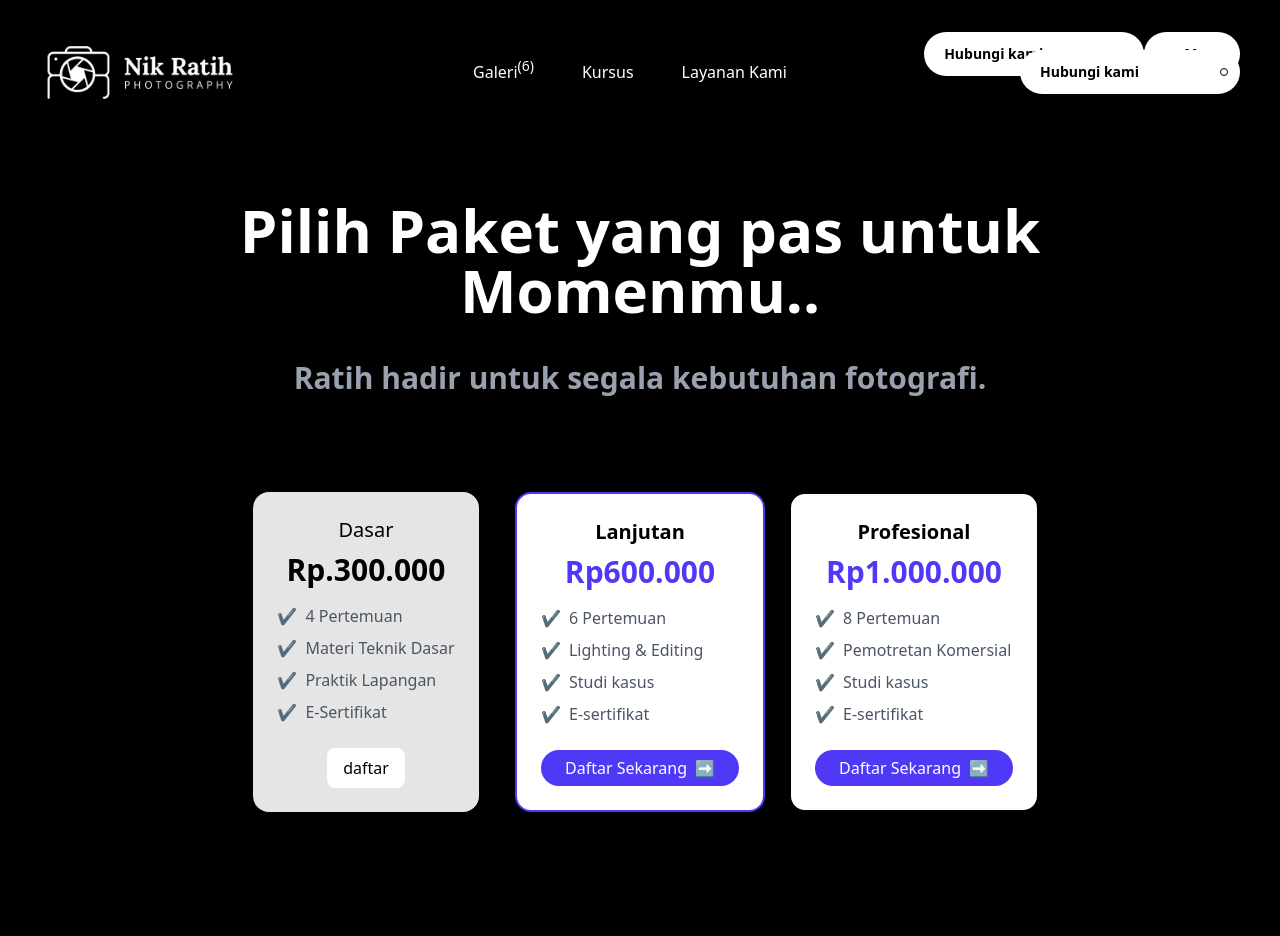
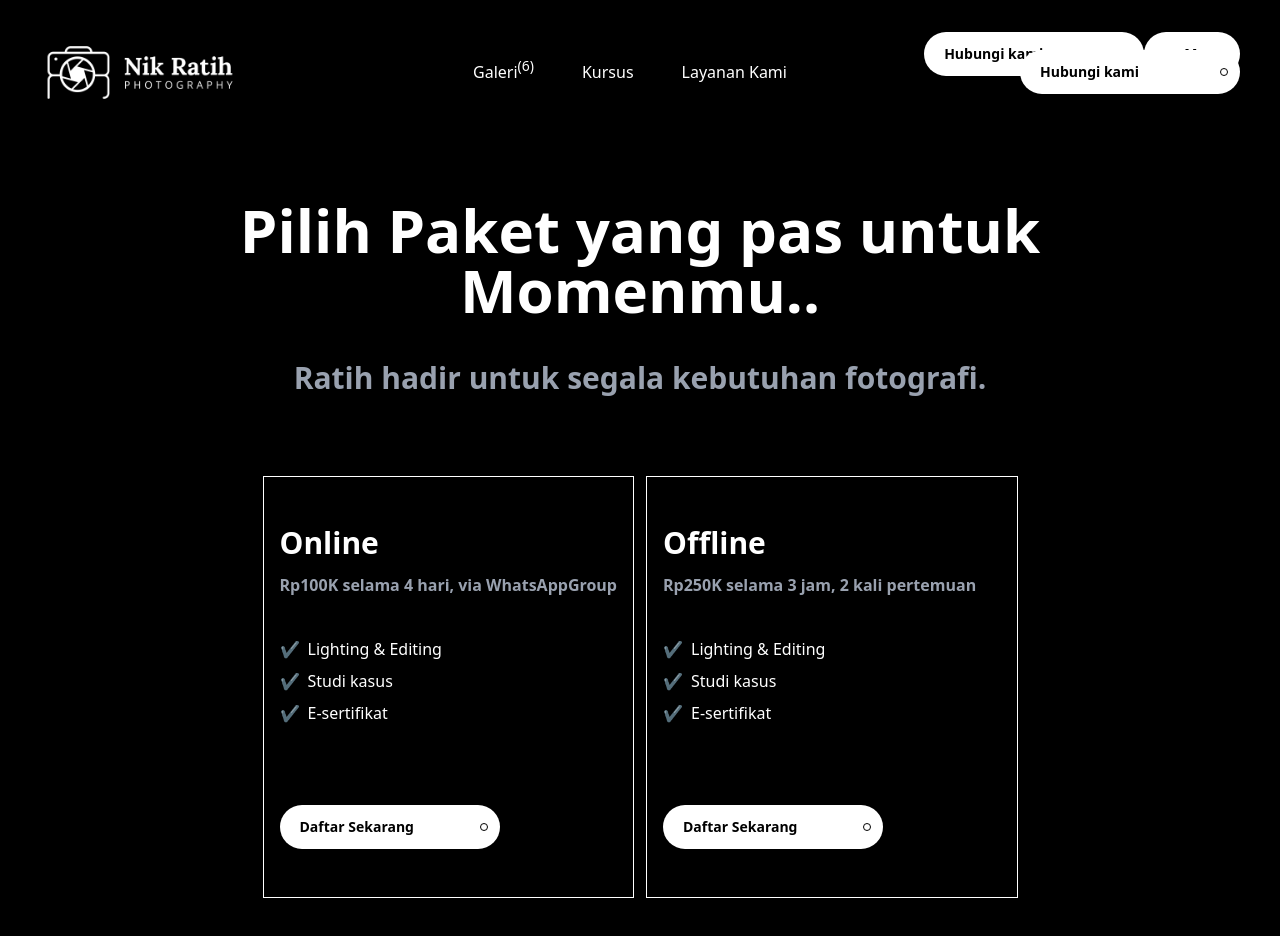
Before and after one commit to Blizbyteco/ratih-photography, a React (Vite) app: page /kursus in a window 1280 px wide. Shown: the top 936 px of the page. Built offline with nearby package versions, Linux system fonts and the light colour scheme; a web font is replaced by a local one.

Commit message:
UPDATE: new Version for page Course

```diff
--- a/src/components/course/Detail.jsx
+++ b/src/components/course/Detail.jsx
@@ -1,4 +1,5 @@
 import React from "react";
+import Button from "../ui/Button";
 
 export default function Detail() {
   return (
@@ -9,43 +10,15 @@ export default function Detail() {
       <p className="font-semibold text-gray-400 text-3xl mt-10">
         Ratih hadir untuk segala kebutuhan fotografi.
       </p>
-      <div className="grid md:grid col-3 gap-6 px-4 py-12">
+      <div className="grid md:grid col-3 gap-6 px-4 py-12 ">
         {/* paket dasar */}
-        <div className="grid md:grid-cols-3 gap-6 px-4 py-12">
-          <div className="max-w-sm mx-auto bg-neutral-200 rounded-2xl shadow-lg p-6 text-center ">
-            <h2 className="text-xl font=semibold mb-2 ">Dasar</h2>
-            <p className="text-3xl font-bold text-black mb-4">Rp.300.000</p>
-            <ul className="text-gray-600 space-y-2 mb-6">
-              <li class="flex items-start">
-                <span class="text-green-500 mr-2">✔</span>
-                <span>4 Pertemuan</span>
-              </li>
-              <li class="flex items-start">
-                <span class="text-green-500 mr-2">✔</span>
-                <span>Materi Teknik Dasar</span>
-              </li>
-              <li class="flex items-start">
-                <span class="text-green-500 mr-2">✔</span>
-                <span>Praktik Lapangan</span>
-              </li>
-              <li class="flex items-start">
-                <span class="text-green-500 mr-2">✔</span>
-                <span>E-Sertifikat</span>
-              </li>
-            </ul>
-            <button className="bg-white  px-4 py-2 rounded-lg hover:bg-neutral-500 transition">
-              daftar
-            </button>
-          </div>
-          {/* Paket Lanjutan */}
-          <div class="bg-white rounded-2xl shadow-lg p-6 text-center border-2 border-indigo-600">
-            <h2 class="text-xl font-semibold mb-2">Lanjutan</h2>
-            <p class="text-3xl font-bold text-indigo-600 mb-4">Rp600.000</p>
-            <ul class="text-gray-600 space-y-2 mb-6">
-              <li class="flex items-start">
-                <span class="text-green-500 mr-2">✔</span>
-                <span>6 Pertemuan</span>
-              </li>
+        <div className="grid md:grid-cols-2  px-4 py-8 gap-3 ">
+          <div className="bg-black shadow-lg py-12 px-4 border-[0.5px] border-white">
+            <h2 class="text-3xl font-bold mb-2 text-white">Online</h2>
+            <p class="text-1xl font-semibold text-gray-400 mb-4 mt-3">
+              Rp100K selama 4 hari, via WhatsAppGroup
+            </p>
+            <ul class="text-white space-y-2 mt-10">
               <li class="flex items-start">
                 <span class="text-green-500 mr-2">✔</span>
                 <span>Lighting & Editing</span>
@@ -59,22 +32,18 @@ export default function Detail() {
                 <span>E-sertifikat</span>
               </li>
             </ul>
-            <button class="w-full bg-indigo-600 text-white py-1.5 px-6 rounded-4xl flex items-center justify-between hover:bg-indigo-700 transition">
-              <span>Daftar Sekarang</span>
-              <span class="ml-2">➡️</span>
-            </button>
+            <Button className={"mt-20"} text={"Daftar Sekarang"} />
           </div>
-          <div class="bg-white rounded-2xl shadow-lg p-6 text-center border-2">
-            <h2 class="text-xl font-semibold mb-2">Profesional</h2>
-            <p class="text-3xl font-bold text-indigo-600 mb-4">Rp1.000.000</p>
-            <ul class="text-gray-600 space-y-2 mb-6">
+          {/* Paket Lanjutan */}
+          <div className="bg-black shadow-lg py-12 px-4 border-[0.5px] border-white">
+            <h2 class="text-3xl font-bold mb-2 text-white">Offline</h2>
+            <p class="text-1xl font-semibold text-gray-400 mb-4 mt-3">
+              Rp250K selama 3 jam, 2 kali pertemuan
+            </p>
+            <ul class="text-white space-y-2 mt-10">
               <li class="flex items-start">
                 <span class="text-green-500 mr-2">✔</span>
-                <span>8 Pertemuan</span>
-              </li>
-              <li class="flex items-start">
-                <span class="text-green-500 mr-2">✔</span>
-                <span>Pemotretan Komersial</span>
+                <span>Lighting & Editing</span>
               </li>
               <li class="flex items-start">
                 <span class="text-green-500 mr-2">✔</span>
@@ -85,10 +54,7 @@ export default function Detail() {
                 <span>E-sertifikat</span>
               </li>
             </ul>
-            <button class="w-full bg-indigo-600 text-white py-1.5 px-6 rounded-4xl flex items-center justify-between hover:bg-indigo-700 transition">
-              <span>Daftar Sekarang</span>
-              <span class="ml-2">➡️</span>
-            </button>
+            <Button className={"mt-20"} text={"Daftar Sekarang"} />
           </div>
         </div>
       </div>
```
